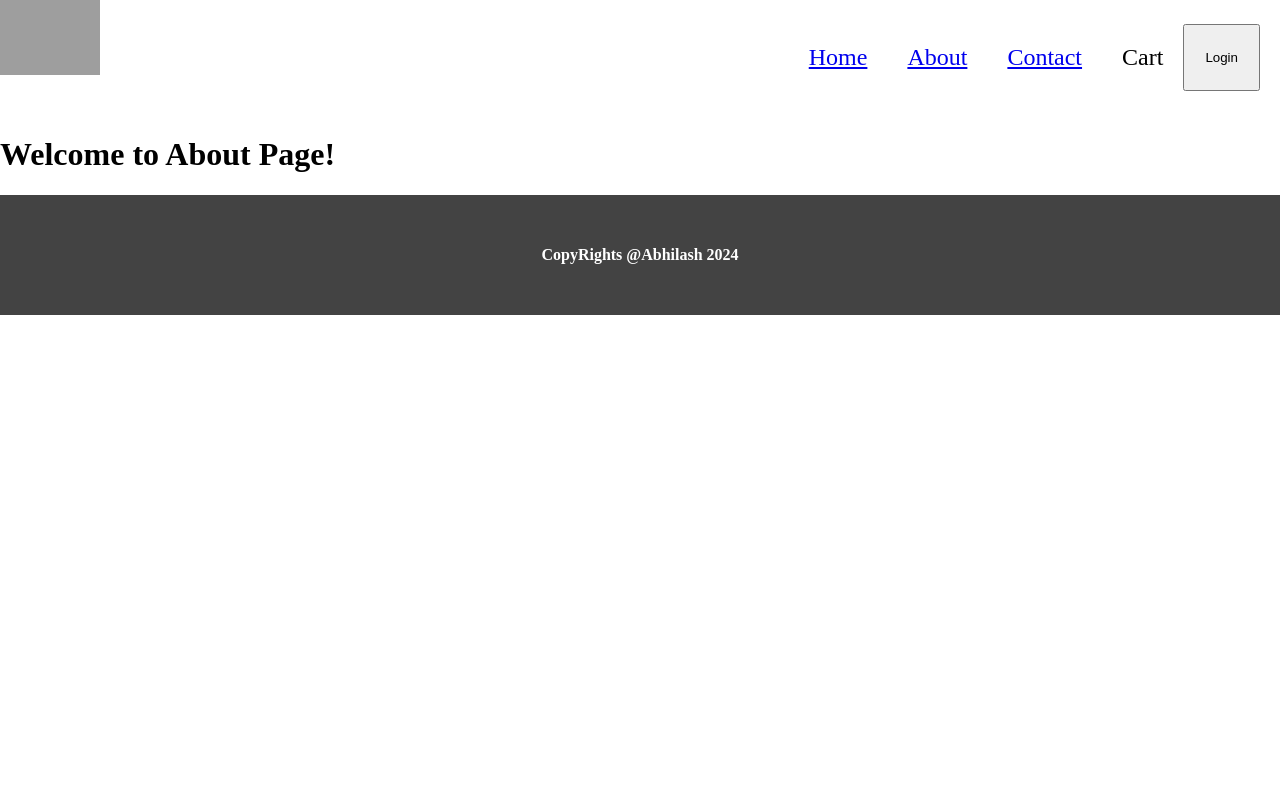
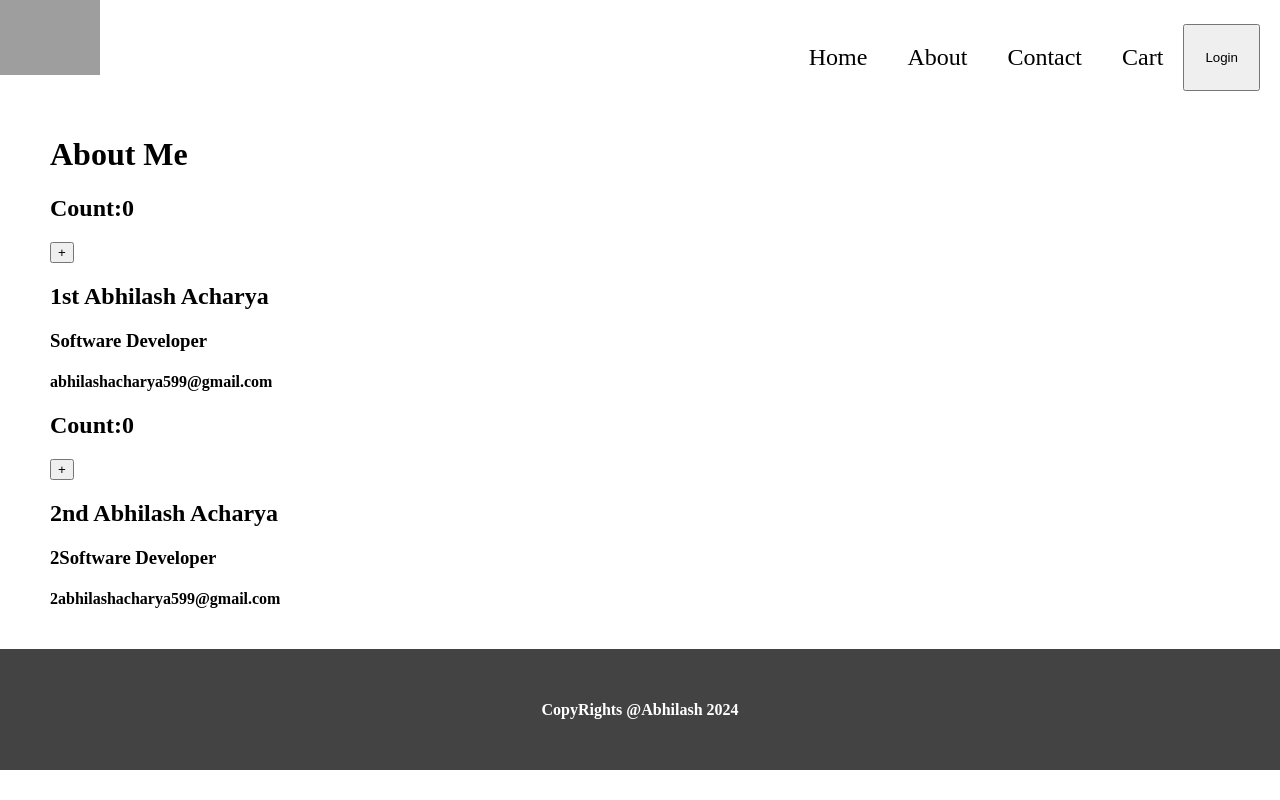
Before and after one commit to AbhilashAcharyaS/Food-Ordering-App-React, a React (Vite) app: page /about in a window 1280 px wide. Built offline with nearby package versions, Linux system fonts and the light colour scheme; grey boxes are pictures that could not be loaded.

Commit message:
class based component 1

```diff
--- a/index.css
+++ b/index.css
@@ -4,6 +4,7 @@ body{
 
 .body{
     padding:0px 20px 20px 50px;
+    min-height: 53vh;
 }
 
 .header{
@@ -46,6 +47,12 @@ body{
     margin:5px;
 }
 
+ a {
+    color: black;
+    cursor: pointer;
+    text-decoration: none;
+}
+
 .res-card:hover{
     border:1px solid black;
     cursor: pointer;
@@ -84,3 +91,8 @@ body{
 .res-menu-container{
     text-align: center;
 }
+
+.size-4{
+    width: 12px;
+    margin-right: 4px;
+}
--- a/src/components/About.js
+++ b/src/components/About.js
@@ -1,7 +1,13 @@
+import UserClass from "./UserClass";
+
 const About = ()=>{
     return (
-        <div>
-            <h1>Welcome to About Page!</h1>
+        <div className="body">
+            <h1> About Me</h1>
+
+            <UserClass name={"1st Abhilash Acharya"} role={'Software Developer'} email={'abhilashacharya599@gmail.com'}/>
+
+            <UserClass name={"2nd Abhilash Acharya"} role={'2Software Developer'} email={'2abhilashacharya599@gmail.com'}/>
         </div>
     )
 }
--- a/src/components/Body.js
+++ b/src/components/Body.js
@@ -24,7 +24,7 @@ const Body = () => {
   }
 
   if(listOfRestaurants.length===0){
-    return <div className="body"><Shimmer/></div>
+    return <div><Shimmer/></div>
   }
 
     return (
--- a/src/components/ContactUs.js
+++ b/src/components/ContactUs.js
@@ -1,7 +1,7 @@
 
 const ContactUs = ()=>{
     return (
-        <div>
+        <div className="body">
             <h1>Ways to contact Us</h1>
         </div>
     )
--- a/src/components/RestaurantCard.js
+++ b/src/components/RestaurantCard.js
@@ -11,13 +11,11 @@ const RestaurantCard = (props) => {
     totalRatingsString,
   } = resData?.info;
   const { slaString } = resData?.info.sla;
+
   return (
     <div className="res-card">
       <img
-          src={
-            CDN_URL +
-            cloudinaryImageId
-          }
+        src={CDN_URL + cloudinaryImageId}
         alt="Restarant Image"
         className="res-img"
       />
@@ -25,8 +23,20 @@ const RestaurantCard = (props) => {
       <h4>{areaName}</h4>
       <p>{cuisines.join(", ")}</p>
       <p>
-          {" "}
-          {avgRating} ({totalRatingsString})
+        {avgRating}
+        <svg
+          xmlns="http://www.w3.org/2000/svg"
+          viewBox="0 0 16 16"
+          fill="currentColor"
+          className="size-4"
+        >
+          <path
+            fillRule="evenodd"
+            d="M8 1.75a.75.75 0 0 1 .692.462l1.41 3.393 3.664.293a.75.75 0 0 1 .428 1.317l-2.791 2.39.853 3.575a.75.75 0 0 1-1.12.814L7.998 12.08l-3.135 1.915a.75.75 0 0 1-1.12-.814l.852-3.574-2.79-2.39a.75.75 0 0 1 .427-1.318l3.663-.293 1.41-3.393A.75.75 0 0 1 8 1.75Z"
+            clipRule="evenodd"
+          />
+        </svg>{" "}
+        ({totalRatingsString})
       </p>
       <p>{slaString}</p>
     </div>
--- a/src/components/RestaurantMenu.js
+++ b/src/components/RestaurantMenu.js
@@ -31,7 +31,11 @@ const RestaurantMenu =()=>{
         <div className="res-menu-container">
             <div className="res-details">
             <h2>{name}</h2>
-            <h4>{avgRating}({totalRatingsString})  : {costForTwoMessage}</h4>
+            <h4>{avgRating} <svg xmlns="http://www.w3.org/2000/svg" viewBox="0 0 16 16" fill="currentColor" className="size-4">
+  <path fillRule="evenodd" d="M8 1.75a.75.75 0 0 1 .692.462l1.41 3.393 3.664.293a.75.75 0 0 1 .428 1.317l-2.791 2.39.853 3.575a.75.75 0 0 1-1.12.814L7.998 12.08l-3.135 1.915a.75.75 0 0 1-1.12-.814l.852-3.574-2.79-2.39a.75.75 0 0 1 .427-1.318l3.663-.293 1.41-3.393A.75.75 0 0 1 8 1.75Z" clipRule="evenodd" />
+</svg>
+
+({totalRatingsString})  : {costForTwoMessage}</h4>
             <h4>{cuisines.join(', ')} </h4>
             <h4>Outlet - {areaName}</h4>
             <p>{sla.slaString.toLowerCase()}</p>
--- a/src/components/Shimmer.js
+++ b/src/components/Shimmer.js
@@ -1,6 +1,6 @@
 const Shimmer = ()=>{
     return (
-        <div className="shimmer-container">
+        <div className="shimmer-container body">
             <div className="shimmer-card"></div>
             <div className="shimmer-card"></div>
             <div className="shimmer-card"></div>
--- /dev/null
+++ b/src/components/UserClass.js
@@ -0,0 +1,41 @@
+import React from "react"
+class UserClass extends React.Component{
+  constructor(props){
+    super(props);
+
+     this.state={
+        count:0
+    }
+    console.log(this.props.name +"constructor called");
+
+  }
+
+  componentDidMount(){
+    console.log(this.props.name +"did mount called");
+
+  }
+
+  render(){
+    const {name,role,email} = this.props;
+    const {count}= this.state;
+    console.log(this.props.name +"render called");
+
+
+    return (
+        <div>
+            <h2>Count:{count}</h2>
+            <button onClick={()=>{
+                this.setState({
+                    count: this.state.count + 1
+                })
+            }}>+</button>
+            <h2>{name}</h2>
+            <h3>{role}</h3>
+            <h4>{email}</h4>
+        </div>
+    )
+  }
+
+}
+
+export default UserClass;
```
Lines whose indentation alone changed are shown as unchanged.
